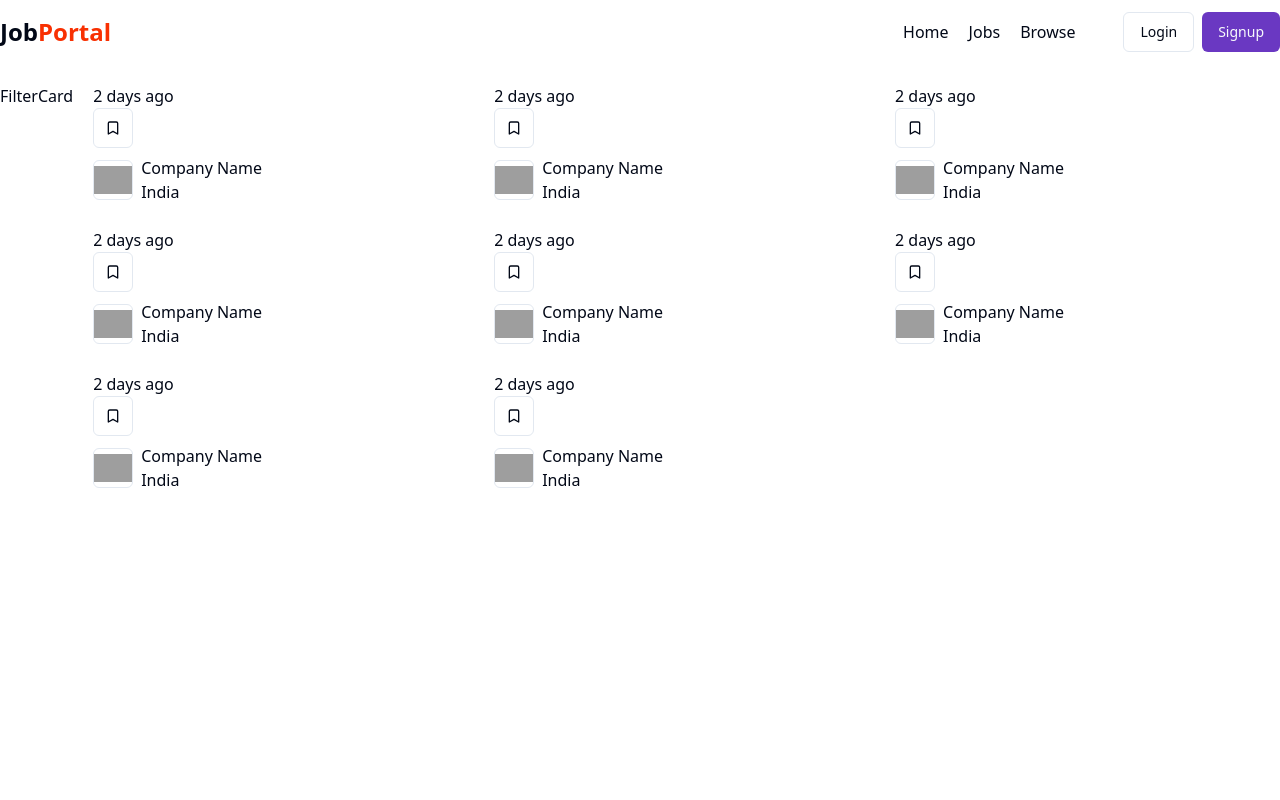
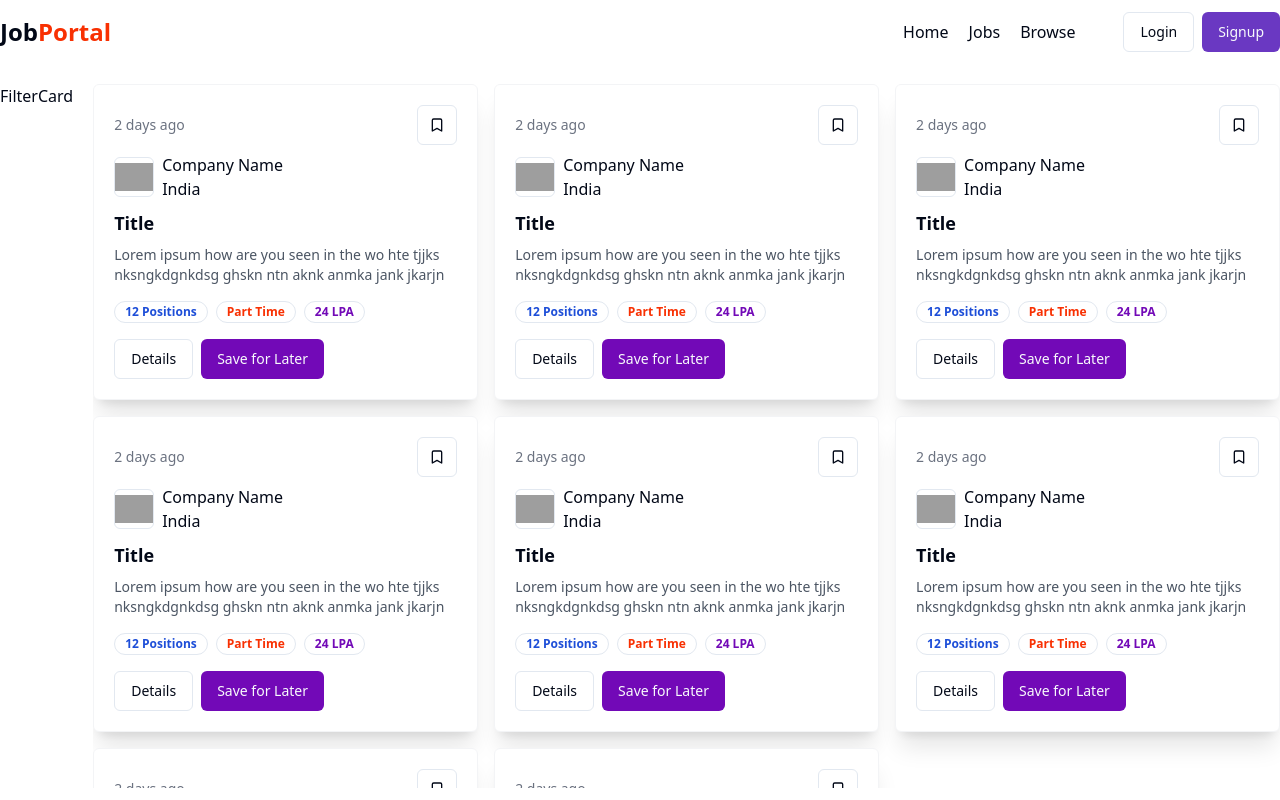
Before and after one commit to SumanSingha05/Job-Hunt, a React (Vite) app in the folder Frontend/: page /jobs in a window 1280 px wide. Built offline with nearby package versions, Linux system fonts and the light colour scheme; grey boxes are pictures that could not be loaded.

Commit message:
saved job cards making done

```diff
--- a/Frontend/src/components/Job.jsx
+++ b/Frontend/src/components/Job.jsx
@@ -2,13 +2,14 @@
 import { Button } from './ui/button'
 import { Bookmark } from 'lucide-react'
 import { Avatar, AvatarImage } from '@radix-ui/react-avatar'
+import { Badge } from './ui/badge'
 
 const Job = () => {
   return (
-    <div>
-    <div>
-    <p>2 days ago</p>
-    <Button variant='outline' classname="rounded-full" size='icon'><Bookmark/></Button>
+    <div className='p-5 rounded-md shadow-xl bg-white border border-gray-100'>
+      <div className='flex items-center justify-between'>
+        <p className='text-sm text-gray-500'>2 days ago</p>
+        <Button variant='outline' classname="rounded-full" size='icon'><Bookmark /></Button>
       </div>
 
       <div className='flex items-center gap-2 my-2'>
@@ -22,6 +23,20 @@
           <p>India</p>
         </div>
       </div>
+      <div>
+        <h1 className='font-bold text-lg my-2'>Title</h1>
+        <p className='text-sm text-gray-600'>Lorem ipsum how are you seen in the wo hte tjjks nksngkdgnkdsg ghskn ntn aknk anmka jank jkarjn </p>
+      </div>
+      <div className='flex items-center gap-2 mt-4'>
+        <Badge className={'text-blue-700 font-bold'} variant='ghost'> 12 Positions</Badge>
+        <Badge className={'text-[#F83002] font-bold'} variant='ghost'> Part Time</Badge>
+        <Badge className={'text-[#7209b7] font-bold'} variant='ghost'> 24 LPA</Badge>
+
+      </div>
+      <div className='flex items-center gap-2 mt-4'>
+        <Button variant='outline'>Details</Button>
+        <Button className='bg-[#7209b7]'>Save for Later</Button>
+      </div>
     </div>
   )
 }
```
Lines whose indentation alone changed are shown as unchanged.
